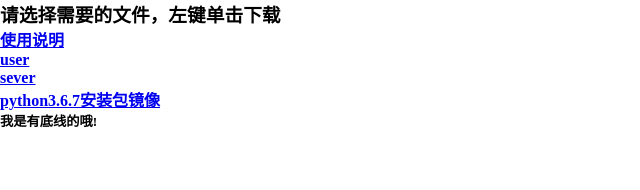
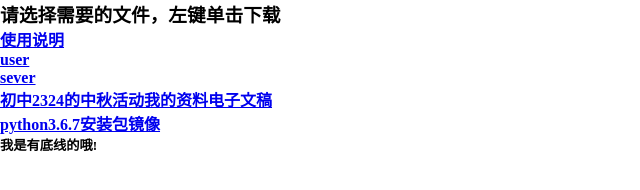
Before and after one commit to wanyyq/wanyyq.github.io, a plain HTML site: page wangs/loaddown/index.html in a window 1280 px wide. Shown: the whole page, without its empty margins (0-640 px from the left). Drawn offline with Linux system fonts and the light colour scheme.

Commit message:
Add files via upload

```diff
--- a/wangs/loaddown/index.html
+++ b/wangs/loaddown/index.html
@@ -43,6 +43,7 @@
         <h4><a href="use.zip">使用说明</a></h4>
         <h4><a href="user-v1.1.2.zip">user</a></h4>
         <h4><a href="SeverEXE.zip">sever</a></h4>
+        <h4><a href="https://webwangs.github.io/zip/2324noon.zip">初中2324的中秋活动我的资料电子文稿</a></h4>
         <h4><a href="python3.6.7webinstall.zip">python3.6.7安装包镜像</a></h4>
         <h5>我是有底线的哦!</h5>
     </header>
```
